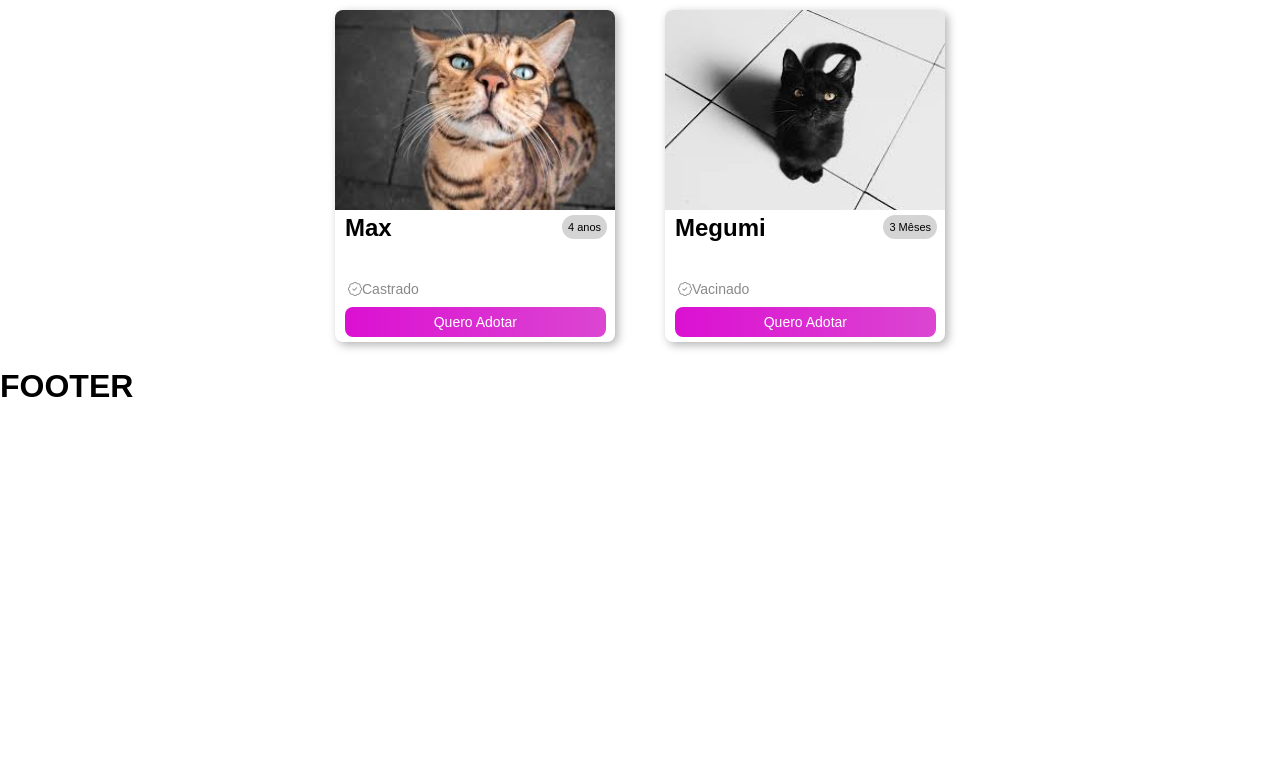
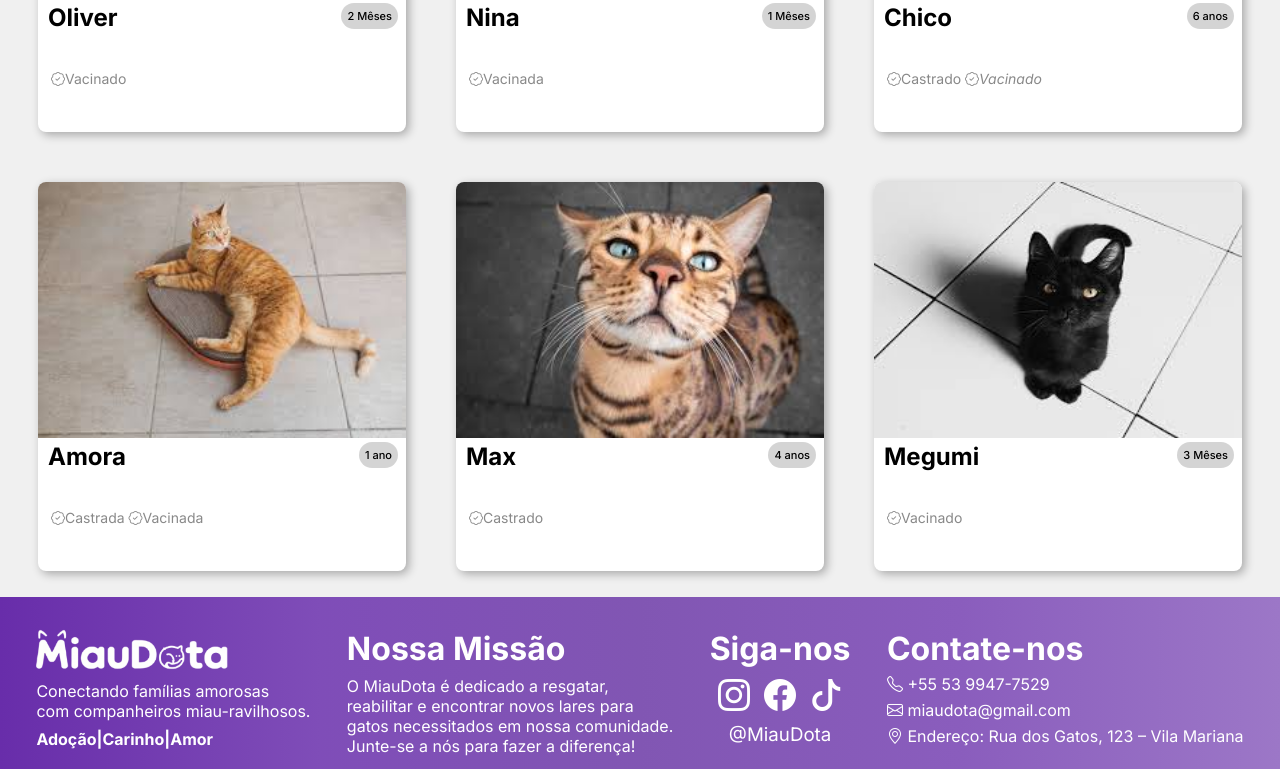
Before and after one commit to LucasEmanuel1905/Projeto-MiauDota, a plain HTML site: page miaudota/index.html in a window 1280 px wide. Shown: the part 1771-2540 px from the top of the page. Before the commit the page ends 2176 px from the top, so only its background shows below. Drawn offline with nearby package versions, Linux system fonts and the light colour scheme; a web font is replaced by a local one.

Commit message:
Alterações no tamanho dos cards e cores, e adicionamento do footer com determinados conteudos

```diff
--- a/miaudota/css/style.css
+++ b/miaudota/css/style.css
@@ -1,13 +1,15 @@
+@import url('https://fonts.googleapis.com/css2?family=Inter:ital,opsz,wght@0,14..32,100..900;1,14..32,100..900&display=swap');
+
 * {
     padding: 0px;
     margin: 0px;
     box-sizing: border-box;
-    font-family: "SN Pro", sans-serif
 }
 
 body {
-    background-color: #ffffff;
-    font-family: "SN Pro", sans-serif
+    background-color: #f0f0f0;
+    font-family: "Inter", sans-serif;
+
 }
 
 .logo img {
@@ -20,17 +22,17 @@ body {
 header {
     display: flex;
     justify-content: space-around;
-    background: linear-gradient(#bf88ff,#d5b1ff);
+    background: linear-gradient(#bf88ff, #d5b1ff);
     align-items: center;
 }
-.inicio{
+
+.inicio {
     display: flex;
-    gap:3rem
-
+    gap: 3rem
 }
 
 .navegacao ul {
-display: flex;
+    display: flex;
     list-style: none;
     font-size: 20px;
     gap: 30px;
@@ -82,7 +84,7 @@ display: flex;
     height: 480px;
 }
 
-.cartoes {
+.cards {
     display: flex;
     flex-wrap: wrap;
     justify-content: center;
@@ -91,9 +93,9 @@ display: flex;
     margin: 1rem;
 }
 
-.cartao img {
-    width: 280px;
-    height: 200px;
+.card img {
+    width: 23rem;
+    height: 16rem
 }
 
 .disponiveis {
@@ -102,12 +104,11 @@ display: flex;
 }
 
 .busca {
-    font-family: monospace;
     font-size: 20px;
     margin: 20px;
 }
 
-.cartao {
+.card {
     display: flex;
     display: block;
     background-color: #ffffff;
@@ -121,47 +122,46 @@ display: flex;
 
 }
 
-.cartao:hover {
+.card:hover {
     cursor: pointer;
     background-color: #ececec62;
     transform: scale(1.01);
 }
 
-.cartao a {
+.buttonA {
     text-decoration: none;
-    background: linear-gradient(to right, #DB10D2, #DB46D1);
+    background: linear-gradient(#a75aff);
     padding: 7px;
     color: rgb(255, 255, 255);
-    font-family: monospace;
+
     font-size: 14px;
     border-radius: 8px;
     padding-left: 89px;
     padding-right: 89px;
     transition: transform 0.5s;
-    font-family: "SN Pro", sans-serif
 
 }
 
-.cartao a:hover {
+.buttonA:hover {
     text-decoration: none;
     background: white;
     padding: 7px;
-    color: #DB10D2;
-    font-family: monospace;
+    color: #a75aff;
+
     font-size: 14px;
     border-radius: 8px;
     padding-left: 89px;
     padding-right: 89px;
     transform: scale(0.9);
-    font-family: "SN Pro", sans-serifd
+
 
 }
 
-.cartao h2 {
+.card h2 {
     margin-left: 10px;
 }
 
-.cartao h4 {
+.card h4 {
     position: absolute;
     right: 8px;
     bottom: 103px;
@@ -174,7 +174,7 @@ display: flex;
 
 }
 
-.cartoes a {
+.cards a {
     position: absolute;
     right: 9px;
     bottom: 5px;
@@ -186,5 +186,80 @@ display: flex;
     position: absolute;
     left: 13px;
     bottom: 45px;
-    font-family: "SN Pro", sans-serif
 }
+
+footer {
+    background: linear-gradient(to right, #682daa, #7f4db8, #8156b3, #8a5dbd, #9c77c7);
+    width: 100%;
+    padding-bottom: 15rem;
+}
+
+footer h2 {
+    color: white;
+    font-size: 2rem;
+}
+
+footer p {
+    color: white;
+    font-size: 1rem;
+}
+
+.content {
+    display: flex;
+    justify-content: space-evenly;
+    padding-top: 2rem;
+}
+
+.inf1 {
+    display: flex;
+    flex-direction: column;
+    gap: 8px;
+    color: white;
+}
+
+.inf1 img {
+    width: 12rem;
+}
+
+.inf2 {
+    display: flex;
+    flex-direction: column;
+    gap: 8px;
+}
+
+.desc {
+    display: flex;
+    flex-direction: column;
+}
+
+.midia {
+    display: flex;
+    flex-direction: column;
+    gap: 8px;
+}
+
+.midia h3 {
+    color: white;
+    display: flex;
+    justify-content: center;
+    font-weight: 400;
+
+}
+
+.midia a {
+    text-decoration: none;
+    color: rgb(255, 255, 255);
+}
+
+.social {
+    display: flex;
+    justify-content: center;
+    font-size: 2rem;
+    gap: 10%;
+}
+
+.contact {
+    display: flex;
+    flex-direction: column;
+    gap: 6px;
+}
--- a/miaudota/index.html
+++ b/miaudota/index.html
@@ -40,100 +40,135 @@
         </section>
         <section class="disponiveis">
             <p class="busca">12 resgatinhos disponiveis</p>
-            <div class="cartoes">
-                <div class="cartao">
+            <div class="cards">
+                <div class="card">
                     <img src="img/images (6).jpg" alt="gato filhote tricolor">
                     <h2>Luna</h2>
                     <h4>1 Mês</h4>
                     <p class="stats"><i class="bi bi-patch-check"></i>Vacinada</p>
-                    <a href="">Quero Adotar</a>
+                    <a href="" class="buttonA">Quero Adotar</a>
                 </div>
-                <div class="cartao">
+                <div class="card">
                     <img src="img/images (4).jpg" alt="gato filhote cinza">
                     <h2>Simba</h2>
                     <h4>4 Mêses</h4>
                     <p class="stats"><i class="bi bi-patch-check"></i>Vacinado</p>
-                    <a href="">Quero Adotar</a>
+                    <a href="" class="buttonA">Quero Adotar</a>
                 </div>
-                <div class="cartao">
+                <div class="card">
                     <img src="img/images (5).jpg" alt="gato filhote ">
                     <h2>Nino</h2>
                     <h4>5 Mêses</h4>
                     <p class="stats"><i class="bi bi-patch-check"></i>Vacinado</p>
-                    <a href="">Quero Adotar</a>
+                    <a href="" class="buttonA">Quero Adotar</a>
                 </div>
-                <div class="cartao">
+                <div class="card">
                     <img src="img/images (8).jpg" alt="gato cinza">
                     <h2>Mimi</h2>
                     <h4>3 anos</h4>
                     <p class="stats"><i class="bi bi-patch-check"></i>Castrada <i class="bi bi-patch-check"></i>Vacinada
                     </p>
-                    <a href="">Quero Adotar</a>
+                    <a href="" class="buttonA">Quero Adotar</a>
                 </div>
-                <div class="cartao">
+                <div class="card">
                     <img src="img/images (7).jpg" alt="gato tabby">
                     <h2>Theo</h2>
                     <h4>2 anos</h4>
                     <p class="stats"><i class="bi bi-patch-check"></i>Castrado <i class="bi bi-patch-check"></i>Vacinado
                     </p>
-                    <a href="">Quero Adotar</a>
+                    <a href="" class="buttonA">Quero Adotar</a>
                 </div>
-                <div class="cartao">
+                <div class="card">
                     <img src="img/images (9).jpg" alt="gato filhote branco">
                     <h2>Mel</h2>
                     <h4>3 Mêses</h4>
                     <p class="stats"><i class="bi bi-patch-check"></i>Vacinada</p>
-                    <a href="">Quero Adotar</a>
+                    <a href="" class="buttonA">Quero Adotar</a>
                 </div>
-                <div class="cartao">
+                <div class="card">
                     <img src="img/images (10).jpg" alt="gato filhote branco">
                     <h2>Oliver</h2>
                     <h4>2 Mêses</h4>
                     <p class="stats"><i class="bi bi-patch-check"></i>Vacinado</p>
-                    <a href="">Quero Adotar</a>
+                    <a href="" class="buttonA">Quero Adotar</a>
                 </div>
-                <div class="cartao">
+                <div class="card">
                     <img src="img/gato.jpg" alt="gato filhote sem pelo cinza">
                     <h2>Nina</h2>
                     <h4>1 Mêses</h4>
                     <p class="stats"><i class="bi bi-patch-check"></i>Vacinada</p>
-                    <a href="">Quero Adotar</a>
+                    <a href="" class="buttonA">Quero Adotar</a>
                 </div>
-                <div class="cartao">
+                <div class="card">
                     <img src="img/images (12).jpg" alt="gato laranja">
                     <h2>Chico</h2>
                     <h4>6 anos</h4>
                     <p class="stats"><i class="bi bi-patch-check"></i>Castrado <i class="bi bi-patch-check">Vacinado</i>
                     </p>
-                    <a href="">Quero Adotar</a>
+                    <a href="" class="buttonA">Quero Adotar</a>
                 </div>
-                <div class="cartao">
+                <div class="card">
                     <img src="img/images (13).jpg" alt="gato laranja">
                     <h2>Amora</h2>
                     <h4>1 ano</h4>
                     <p class="stats"><i class="bi bi-patch-check"></i>Castrada <i class="bi bi-patch-check"></i>Vacinada
                     </p>
-                    <a href="">Quero Adotar</a>
+                    <a href="" class="buttonA">Quero Adotar</a>
                 </div>
-                <div class="cartao">
+                <div class="card">
                     <img src="img/images (15).jpg" alt="gato tigrado">
                     <h2>Max</h2>
                     <h4>4 anos</h4>
                     <p class="stats"><i class="bi bi-patch-check"></i>Castrado</p>
-                    <a href="">Quero Adotar</a>
+                    <a href="" class="buttonA">Quero Adotar</a>
                 </div>
-                <div class="cartao">
+                <div class="card">
                     <img src="img/images (16).jpg" alt="gato filhote preto">
                     <h2>Megumi</h2>
                     <h4>3 Mêses</h4>
                     <p class="stats"><i class="bi bi-patch-check"></i>Vacinado</p>
-                    <a href="">Quero Adotar</a>
+                    <a href="" class="buttonA">Quero Adotar</a>
                 </div>
             </div>
         </section>
     </main>
     <footer>
-    <h1>FOOTER</h1>
+        <div class="content">
+            <div>
+                <div class="inf1">
+                    <img src="img/logoSite.png" alt="MiauDota Logo">
+                    <div class="desc">Conectando famílias amorosas <br> com companheiros miau-ravilhosos.
+                    </div>
+                    <div class="love">
+                        <h4>Adoção|Carinho|Amor</h4>
+                    </div>
+                </div>
+            </div>
+            <div class="inf2">
+                <div class="title">
+                    <h2>Nossa Missão</h2>
+                </div>
+                <div class="desc">
+                    <p>O MiauDota é dedicado a resgatar, <br> reabilitar e encontrar novos lares para <br> gatos
+                        necessitados em nossa comunidade. <br> Junte-se a nós para fazer a diferença!</p>
+                </div>
+            </div>
+            <div class="midia">
+                <h2>Siga-nos</h2>
+                <div class="social">
+                    <a href="https://www.instagram.com/" target="_blank"><i class="bi bi-instagram"></i></a>
+                    <a href="https://www.facebook.com/?locale=pt_BR" target="_blank"><i class="bi bi-facebook"></i></a>
+                    <a href="https://www.tiktok.com/pt-BR/" target="_blank"><i class="bi bi-tiktok"></i></a>
+                </div>
+                <h3>@MiauDota</h3>
+            </div>
+            <div class="contact">
+                <h2>Contate-nos</h2>
+                <p><i class="bi bi-telephone"></i> +55 53 9947-7529</p>
+                <p><i class="bi bi-envelope"></i> miaudota@gmail.com</p>
+                <p><i class="bi bi-geo-alt"></i> Endereço: Rua dos Gatos, 123 – Vila Mariana</p>
+            </div>
+        </div>
     </footer>
 </body>
 
```
Also changed, not shown: miaudota/img/Gemini_Generated_Image_musu99musu99musu (1).png (deleted).
